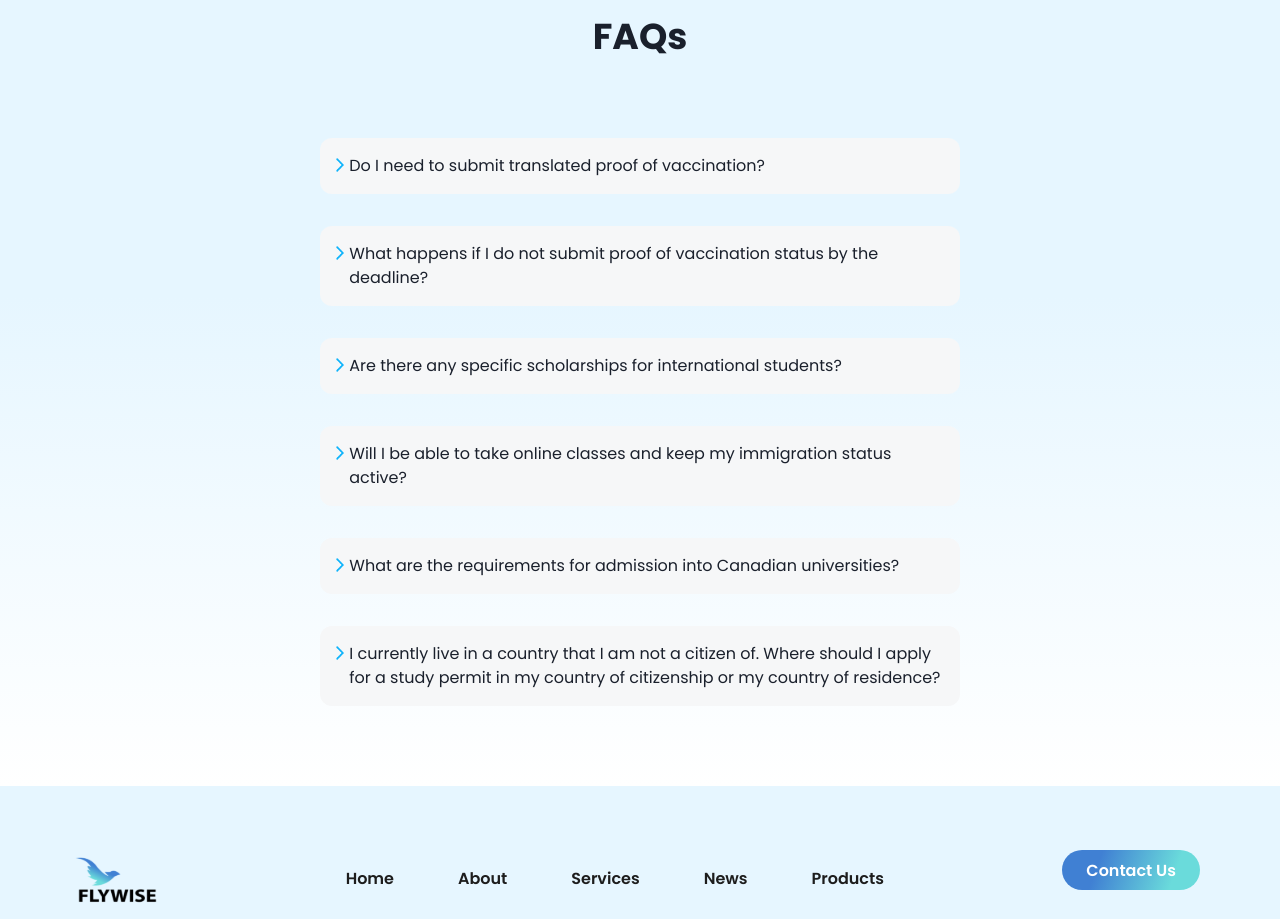
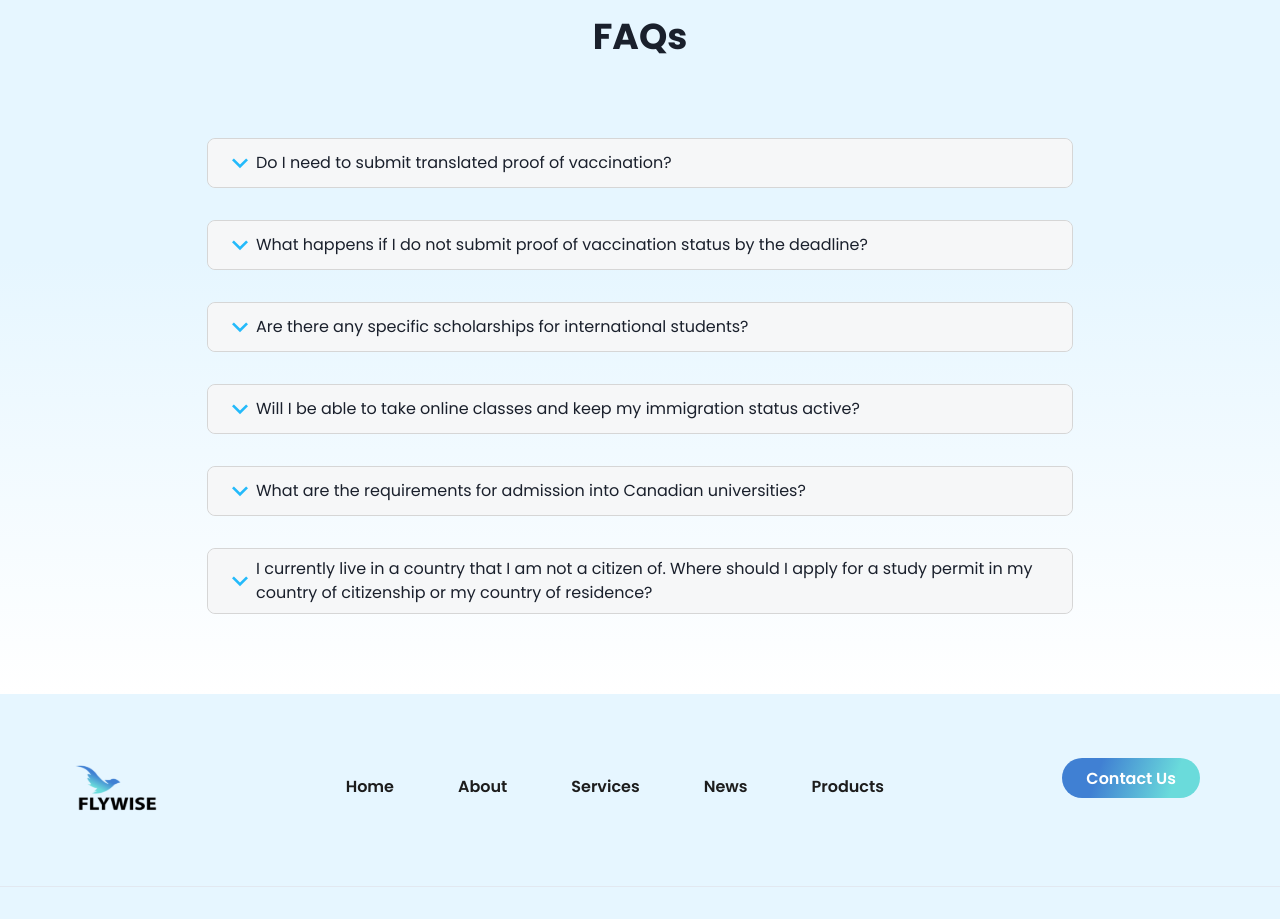
Before and after one commit to ptk1729/flywise, a Next.js app: page /destinations/canada in a window 1280 px wide. Shown: the part 2100-3019 px from the top of the page. Built offline with nearby package versions, Linux system fonts and the light colour scheme.

Commit message:
faqs updated

```diff
--- /dev/null
+++ b/pages/common/faqs.js
@@ -0,0 +1,44 @@
+import {
+	AccordionButton,
+	AccordionIcon,
+	AccordionItem,
+	AccordionPanel,
+	Box,
+	Center,
+} from '@chakra-ui/react';
+import React from 'react';
+
+function Faq({ faq }) {
+	return (
+		<Center>
+			<AccordionItem border="1px solid #d6d6d6" rounded="lg" bg="#F6F7F8" my="4">
+				<h2>
+					<AccordionButton _focus={{boxShadow:"none"}} rounded="lg" bg="#F6F7F8" _hover={{bg:"#F6F7F8"}}>
+						<AccordionIcon w={8} h={8} color="#23BAFB" />{' '}
+						{/* <Image mt="1" alt="arrow" src="/images/right_arrow.png" maxH="1rem" /> */}
+						<Box w="50rem" flex="1" textAlign="left">
+							{faq.ques}
+						</Box>
+					</AccordionButton>
+				</h2>
+				<AccordionPanel maxW="50rem" pb={4}>
+					{faq.ans}
+				</AccordionPanel>
+			</AccordionItem>
+
+			{/* <Flex
+				mx="2"
+				w={[ '80%', '30rem', '30rem', '35rem', '40rem' ]}
+				rounded="xl"
+				my="4"
+				p="4"
+				bg="rgba(246, 247, 248, 1)"
+			>
+				<Image mt="1" alt="arrow" src="/images/right_arrow.png" maxH="1rem" />
+				<Text>{faq.ques}</Text>
+			</Flex> */}
+		</Center>
+	);
+}
+
+export default Faq;
--- a/pages/destinations/canada.js
+++ b/pages/destinations/canada.js
@@ -1,4 +1,5 @@
 import {
+	Accordion,
 	Box,
 	Center,
 	Flex,
@@ -14,6 +15,7 @@ import {
 	UnorderedList
 } from '@chakra-ui/react';
 import React, { useRef } from 'react';
+import Faq from '../common/faqs';
 import Footer from '../common/footer';
 import Navbar from '../common/navbar';
 
@@ -39,15 +41,40 @@ function Canada() {
 		'Consistent Hard work and dedication.'
 	];
 	let country_guide_text =
-		"Canada is a North American country. Spanning 9.98 million square kilometers (3.85 million square miles), its ten provinces and three territories reach from the Atlantic to the Pacific and northward into the Arctic Ocean. Places of interest include Niagara Falls, Stanley park, and Old Quebec.";
+		'Canada is a North American country. Spanning 9.98 million square kilometers (3.85 million square miles), its ten provinces and three territories reach from the Atlantic to the Pacific and northward into the Arctic Ocean. Places of interest include Niagara Falls, Stanley park, and Old Quebec.';
 	let faqs = [
-						'Do I need to submit translated proof of vaccination? ',
-						'What happens if I do not submit proof of vaccination status by the deadline?',
-						'Are there any specific scholarships for international students?   ',
-						'Will I be able to take online classes and keep my immigration status active?',
-						'What are the requirements for admission into Canadian universities?',
-						'I currently live in a country that I am not a citizen of. Where should I apply for a study permit in my country of citizenship or my country of residence?'
-					];
+		{
+			ques: 'Do I need to submit translated proof of vaccination? ',
+			ans: `Yes the proof of vaccination is still required by some Canadian universities but not all.						`
+		},
+		{
+			ques: 'What happens if I do not submit proof of vaccination status by the deadline?',
+			ans: ` If you don't follow their deadlines as priority your application might get denied. Try to avoid that and submit your documents on an early bases.`
+		},
+		{
+			ques: 'Are there any specific scholarships for international students?   ',
+			ans: ` Yes there are many scholarships available for international students some of them are provided by government of students country too.`
+		},
+		{
+			ques: 'Will I be able to take online classes and keep my immigration status active?',
+			ans: `Yes it is possible for you to continue your online classes and keep immigration status active at the same time.`
+		},
+		{
+			ques: 'What are the requirements for admission into Canadian universities?',
+			ans: `Each university sets its own admission requirements but here are the most common ones:
+						• Graduation certificate/diploma.
+						• Filled-in application form.
+						• Resume or CV.
+						• A letter of intent.
+						• Evidence that you can support yourself financially during your studies in Canada.
+						`
+		},
+		{
+			ques:
+				'I currently live in a country that I am not a citizen of. Where should I apply for a study permit in my country of citizenship or my country of residence?',
+			ans: `if you are legally admitted to the country you are currently in, you can apply at your nearest visa application centre (VAC)`
+		}
+	];
 	const countryGuide = useRef(null);
 	const topUni = useRef(null);
 	const student = useRef(null);
@@ -233,21 +260,7 @@ function Canada() {
 					<Heading my={[ '2', '4', '8', '16', '16' ]} textAlign="center">
 						FAQs
 					</Heading>
-					{faqs.map((i, idx) => (
-						<Center w="100%" key={idx}>
-							<Flex
-								mx="2"
-								w={[ '80%', '30rem', '30rem', '35rem', '40rem' ]}
-								rounded="xl"
-								my="4"
-								p="4"
-								bg="rgba(246, 247, 248, 1)"
-							>
-								<Image mt="1" alt="arrow" src="/images/right_arrow.png" maxH="1rem" />
-								<Text>{i}</Text>
-							</Flex>
-						</Center>
-					))}
+					<Accordion allowToggle>{faqs.map((faq, idx) => <Faq key={idx} faq={faq} />)}</Accordion>
 				</GridItem>
 				<Footer />
 			</Grid>
```
Also changed, not shown: pages/destinations/australia.js (+32 -21 lines), pages/destinations/uk.js (+30 -22 lines), pages/destinations/usa.js (+27 -21 lines).
